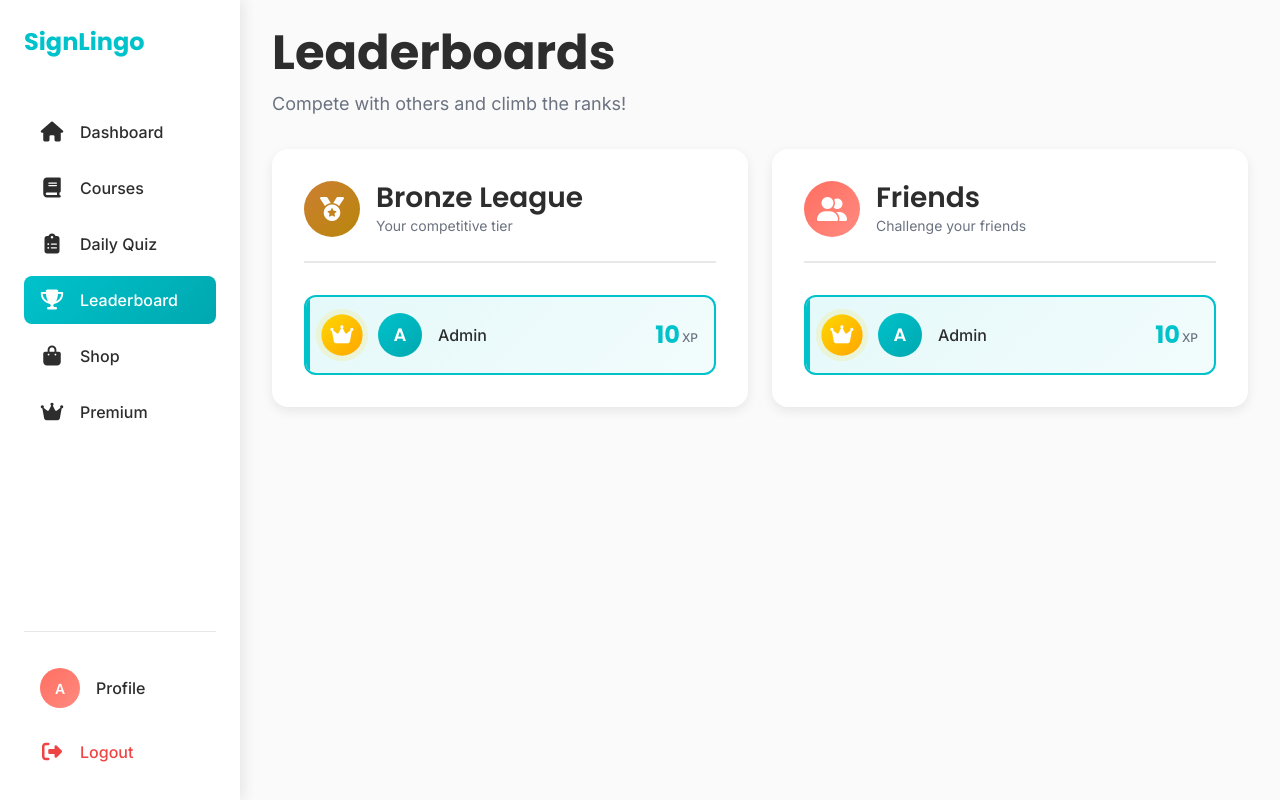
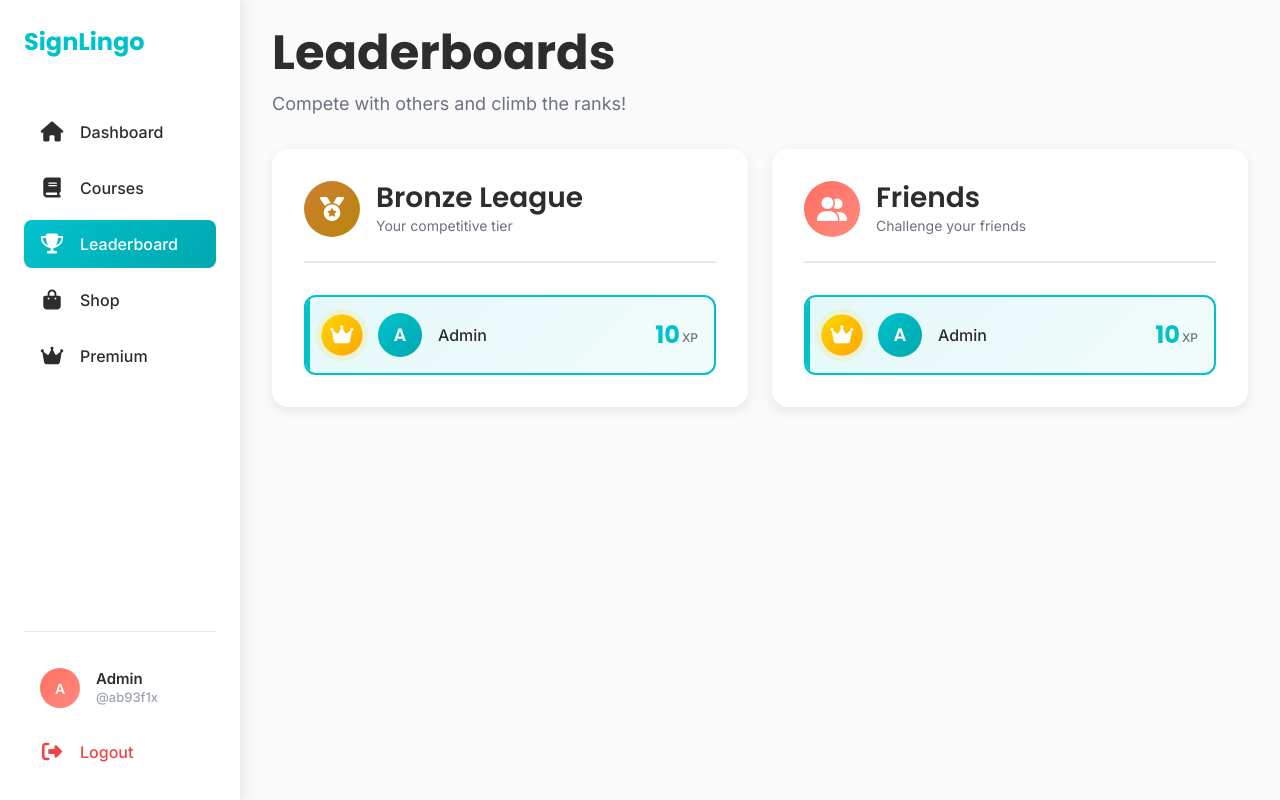
Before and after one commit to minicil625/Signlingo, a Flask app: page /leaderboard in a window 1280 px wide. Run offline with Flask 3, Linux system fonts and the light colour scheme; a user stored in the database is signed in.

Commit message:
Fix leaderboard changes

```diff
--- a/templates/leaderboard.html
+++ b/templates/leaderboard.html
@@ -26,10 +26,6 @@
                 <i class="fas fa-book"></i>
                 <span>Courses</span>
             </a>
-            <a class="sidebar-link" href="/daily-quiz">
-                <i class="fas fa-clipboard-list"></i>
-                <span>Daily Quiz</span>
-            </a>
             <a class="sidebar-link active" href="/leaderboard">
                 <i class="fas fa-trophy"></i>
                 <span>Leaderboard</span>
@@ -47,9 +43,12 @@
             </button>
         </div>
         <div class="sidebar-footer">
-            <a class="profile-link" href="/edit-account">
+            <a class="profile-link" href="/edit-account" id="profileLink">
                 <div class="profile-circle-sidebar">{{ initials }}</div>
-                <span>Profile</span>
+                <div class="profile-info">
+                    <span id="profileName">{{ full_name }}</span>
+                    <span class="profile-id">@ab93f1x</span>
+                </div>
             </a>
             <a class="logout-link" href="/logout">
                 <i class="fas fa-sign-out-alt"></i>
```
